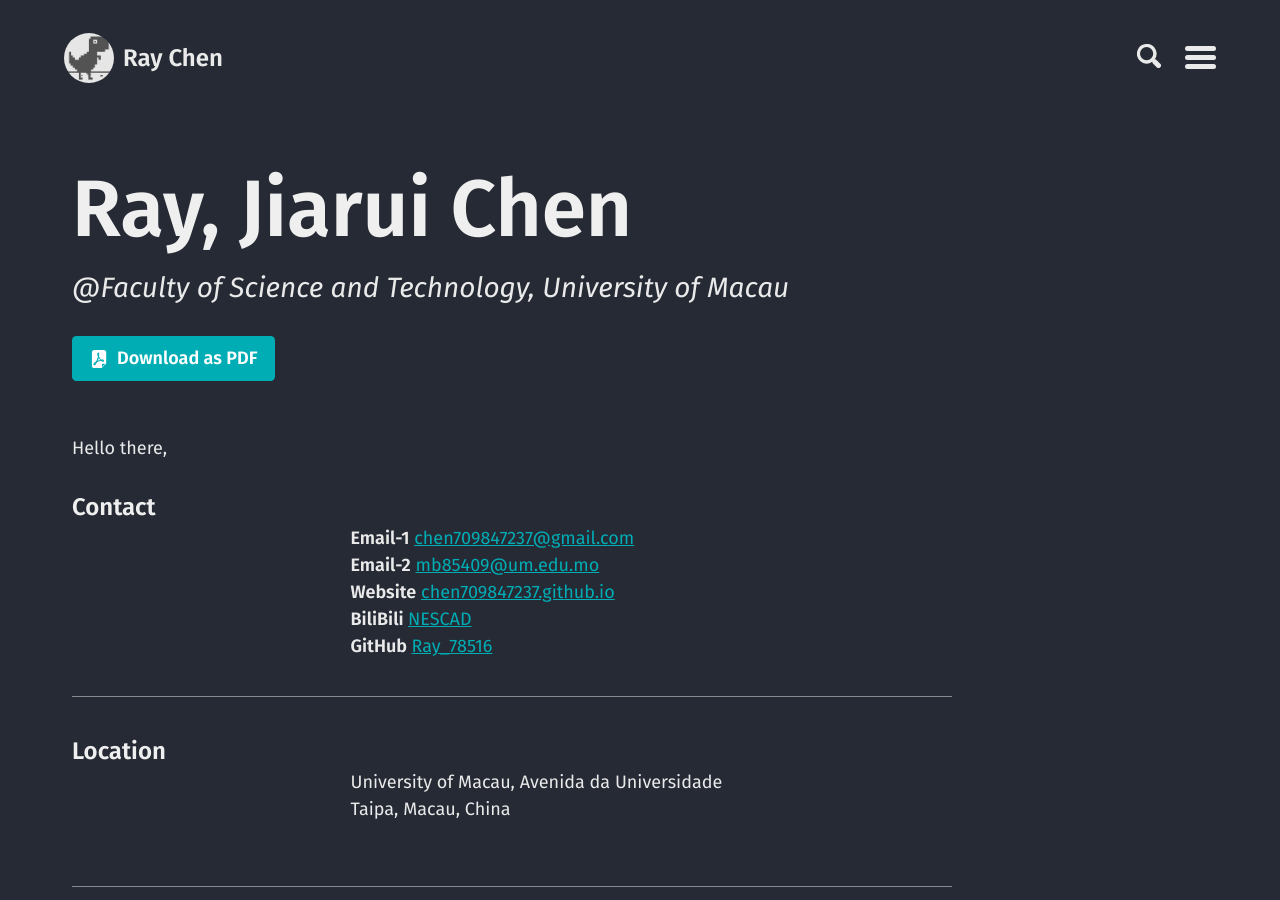
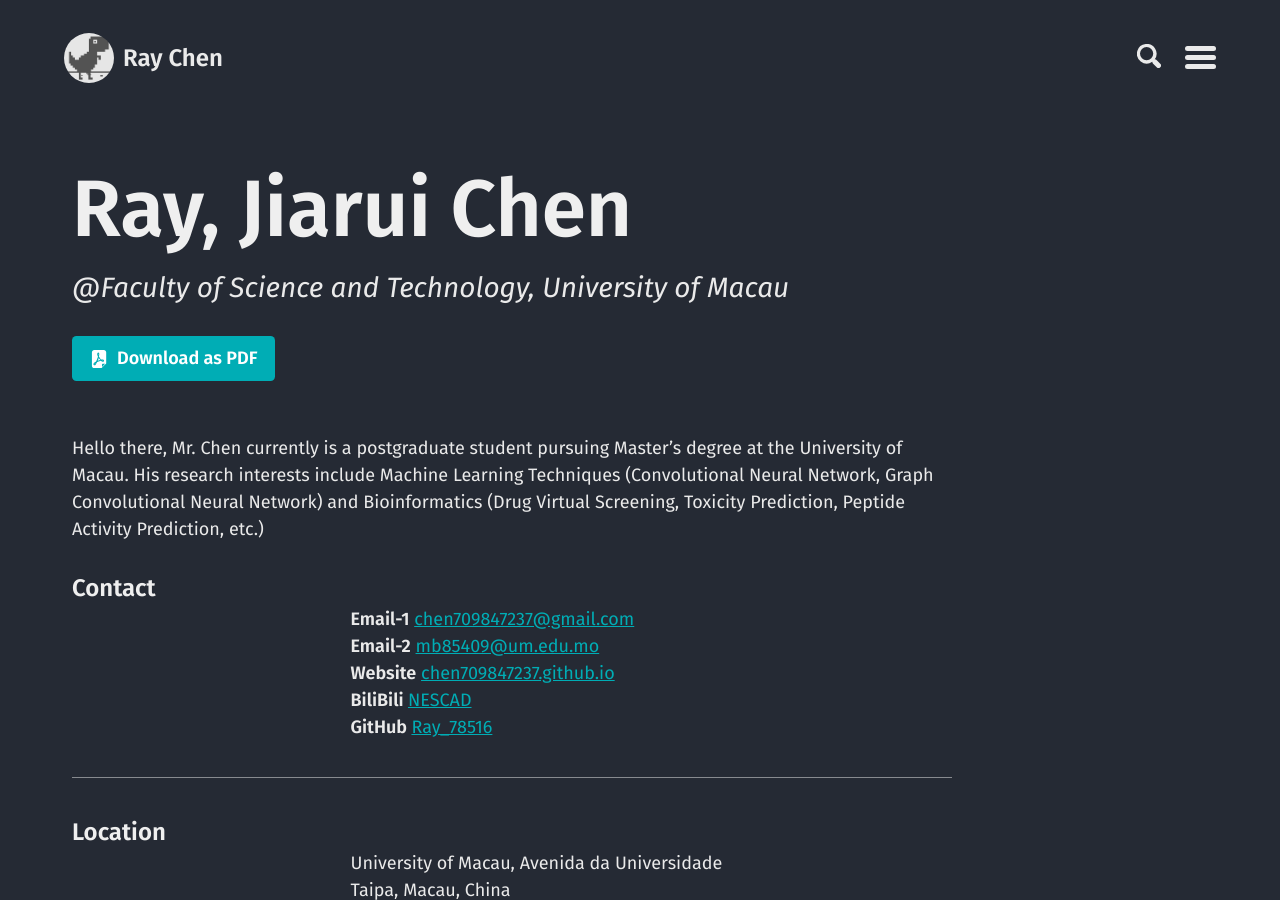
Before and after one commit to chen709847237/chen709847237, a Jekyll site: the page built from cv.md, in a window 1280 px wide and 900 px high. Built offline with Jekyll 4.4.1, drawn with Linux system fonts in a browser that asks for light colours.

Commit message:
Update cv.json

```diff
--- a/_data/cv.json
+++ b/_data/cv.json
@@ -7,7 +7,7 @@
     "email2": "mb85409@um.edu.mo",
     "phone": ,
     "website": "chen709847237.github.io",
-    "summary": "Hello there, ",
+    "summary": "Hello there, Mr. Chen currently is a postgraduate student pursuing Master's degree at the University of Macau. His research interests include Machine Learning Techniques (Convolutional Neural Network, Graph Convolutional Neural Network) and Bioinformatics (Drug Virtual Screening, Toxicity Prediction, Peptide Activity Prediction, etc.)",
     "location": {
       "address": "University of Macau, Avenida da Universidade",
       "postalCode": "",
```
